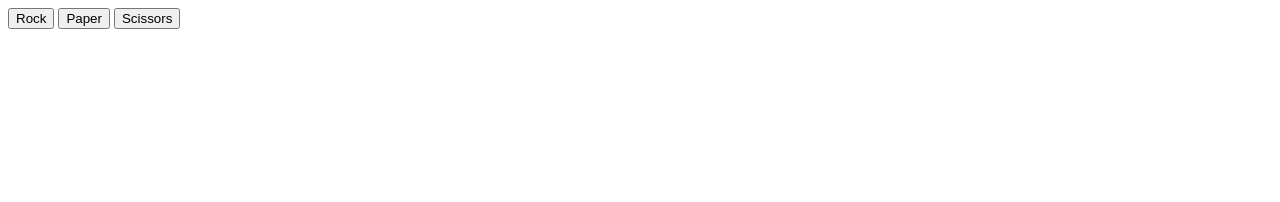
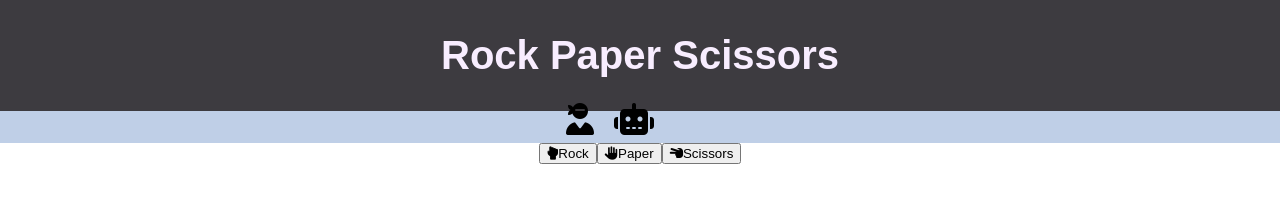
Before and after one commit to MikeLew405/rock-paper-scissors, a plain HTML site: page index.html in a window 1280 px wide. Drawn offline with Linux system fonts and the light colour scheme; a web font is replaced by a local one.

Commit message:
start adding style to game

```diff
--- a/index.html
+++ b/index.html
@@ -1,16 +1,32 @@
 <!DOCTYPE html>
 <html lang="en">
+
 <head>
     <meta charset="UTF-8">
     <meta name="viewport" content="width=device-width, initial-scale=1.0">
     <title>Rock Paper Scissors!</title>
     <script src="rockpaperscissors.js" defer></script>
+    <script src="https://kit.fontawesome.com/3e3b14f784.js" crossorigin="anonymous"></script>
     <link rel="stylesheet" href="styles.css">
+    <link rel="preconnect" href="https://fonts.googleapis.com">
+    <link rel="preconnect" href="https://fonts.gstatic.com" crossorigin>
+    <link href="https://fonts.googleapis.com/css2?family=Source+Code+Pro:wght@200&family=Tektur&display=swap"
+        rel="stylesheet">
 </head>
+
 <body>
-    <button class="rock">Rock</button>
-    <button class="paper">Paper</button>
-    <button class="scissors">Scissors</button>
-    <div class="game-stats"></div>
+    <div class="header">
+        <h2 class="header-text">Rock Paper Scissors</h2>
+    </div>
+    <div class="game-stats">
+        <div class="player"><i class="fa-solid fa-user-ninja fa-2xl"></i></div>
+        <div class="computer"><i class="fa-solid fa-robot fa-2xl"></i></div>
+    </div>
+    <div class="container">
+        <button class="rock"><i class="fa-solid fa-hand-back-fist"></i>Rock</button>
+        <button class="paper"><i class="fa-solid fa-hand"></i>Paper</button>
+        <button class="scissors"><i class="fa-solid fa-hand-scissors"></i>Scissors</button>
+    </div>
 </body>
+
 </html>
--- a/styles.css
+++ b/styles.css
@@ -1,3 +1,32 @@
+body {
+    margin: 0px;
+}
+
+.header {
+    display: flex;
+    justify-content: center;
+    background-color: #3D3B40;
+    width: 100%;
+}
+
+.game-stats {
+    background-color: #BFCFE7;
+    display: flex;
+    justify-content: center;
+    gap: 20px;
+}
+
+.container {
+    display: flex;
+    justify-content: center;
+}
+
+.header-text {
+    font-family: 'Tektur', sans-serif;
+    color: #F8EDFF;
+    font-size: 40px;
+}
+
 p {
     white-space: pre-line;
 }
```
